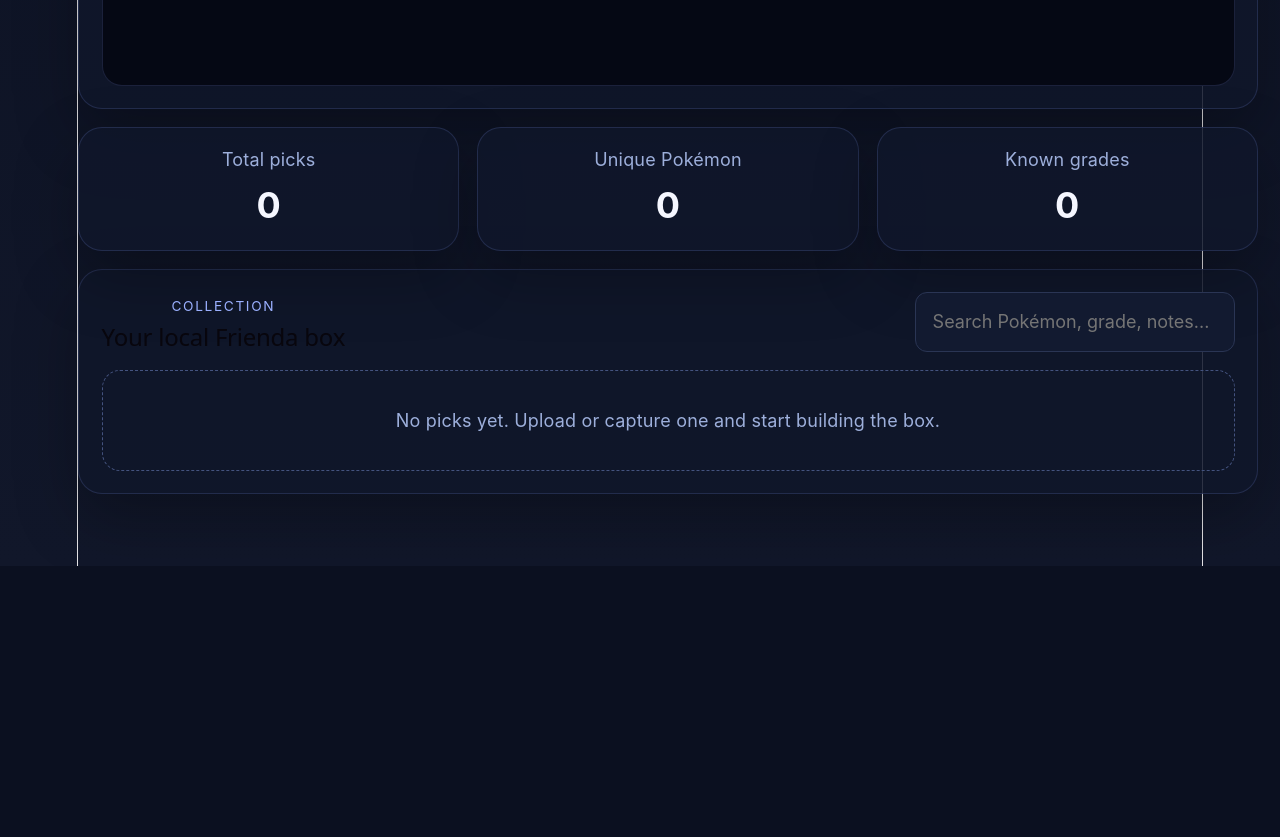
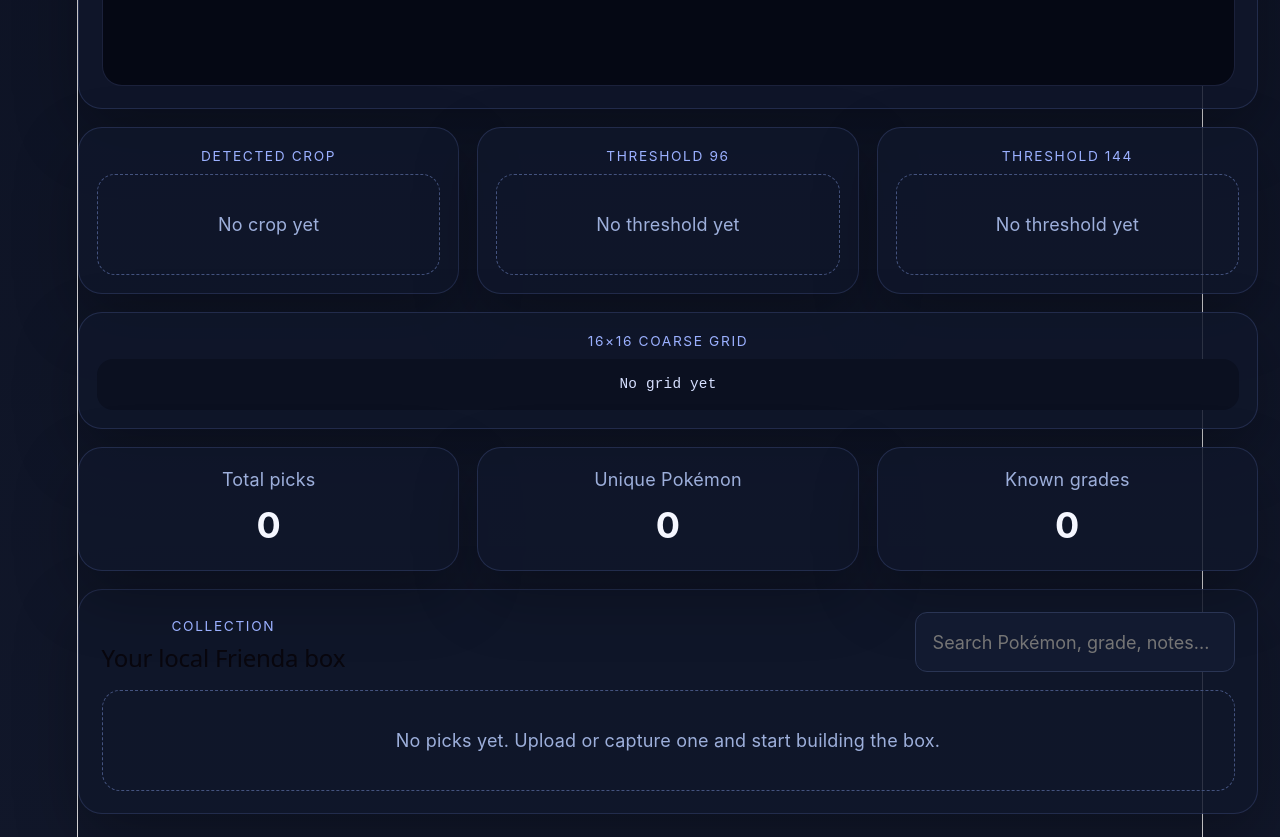
Before and after one commit to jlgrimes/pokemon-frienda-qr, a React (Vite) app in the folder app/: page / in a window 1280 px wide. Shown: the part 960-1797 px from the top of the page. Before the commit the page ends 1526 px from the top, so only its background shows below. Built offline with nearby package versions, Linux system fonts and the light colour scheme.

Commit message:
feat: add live debug panel for symbol analysis

```diff
--- a/app/src/App.css
+++ b/app/src/App.css
@@ -153,6 +153,43 @@ textarea {
   display: none;
 }
 
+.debug-grid {
+  display: grid;
+  grid-template-columns: repeat(3, minmax(0, 1fr));
+  gap: 1rem;
+  margin: 1rem 0;
+}
+
+.debug-card {
+  padding: 1rem;
+}
+
+.debug-card-wide {
+  grid-column: 1 / -1;
+}
+
+.debug-image {
+  width: 100%;
+  border-radius: 14px;
+  background: #0c1224;
+  border: 1px solid rgba(135, 154, 223, 0.18);
+}
+
+.pixelated {
+  image-rendering: pixelated;
+}
+
+.grid-text {
+  margin: 0;
+  padding: 1rem;
+  border-radius: 16px;
+  background: #0b1020;
+  overflow: auto;
+  color: #d7e0ff;
+  font-size: 0.8rem;
+  line-height: 1.1;
+}
+
 .stats-grid {
   display: grid;
   grid-template-columns: repeat(3, minmax(0, 1fr));
@@ -305,7 +342,8 @@ dl div {
     grid-template-columns: 1fr;
   }
 
-  .stats-grid {
+  .stats-grid,
+  .debug-grid {
     grid-template-columns: 1fr;
   }
 
--- a/app/src/App.tsx
+++ b/app/src/App.tsx
@@ -1,9 +1,10 @@
 import { useEffect, useMemo, useRef, useState } from 'react'
 import './App.css'
 import { deletePick, listPicks, savePick } from './db'
+import { buildGridText, buildThresholdPreview, extractRegionPreview } from './debug'
 import { buildEntry, createEmptyDraft, fileToDataUrl, guessPokemonName, summarizeCollection } from './lib'
 import { matchSignature } from './matcher'
-import { detectHighContrastRegion, drawOverlay, sampleFrame, tryDecode } from './scanner'
+import { detectHighContrastRegion, drawOverlay, findHighContrastRegion, sampleFrame, tryDecode } from './scanner'
 import type { PickEntry, ScanDraft } from './types'
 
 function App() {
@@ -14,6 +15,10 @@ function App() {
   const [query, setQuery] = useState('')
   const [scannerStatus, setScannerStatus] = useState('Camera idle')
   const [scannerMatch, setScannerMatch] = useState<string>('')
+  const [debugCrop, setDebugCrop] = useState('')
+  const [debugThresholdA, setDebugThresholdA] = useState('')
+  const [debugThresholdB, setDebugThresholdB] = useState('')
+  const [debugGrid, setDebugGrid] = useState('')
   const videoRef = useRef<HTMLVideoElement | null>(null)
   const captureCanvasRef = useRef<HTMLCanvasElement | null>(null)
   const overlayCanvasRef = useRef<HTMLCanvasElement | null>(null)
@@ -105,6 +110,15 @@ function App() {
     overlayCanvas.height = sampled.height
 
     const decoded = tryDecode(sampled.image)
+    const region = findHighContrastRegion(sampled.image)
+
+    if (region) {
+      setDebugCrop(extractRegionPreview(sampled.image, region))
+      setDebugThresholdA(buildThresholdPreview(sampled.image, region, 96))
+      setDebugThresholdB(buildThresholdPreview(sampled.image, region, 144))
+      setDebugGrid(buildGridText(sampled.image, region, 16))
+    }
+
     if (decoded) {
       drawOverlay(overlayCanvas, decoded.points)
       setScannerStatus(`Decoded text: ${decoded.text}`)
@@ -119,6 +133,10 @@ function App() {
       } else {
         setScannerStatus('Looking for the symbol…')
         setScannerMatch('')
+        setDebugCrop('')
+        setDebugThresholdA('')
+        setDebugThresholdB('')
+        setDebugGrid('')
       }
     }
 
@@ -154,9 +172,9 @@ function App() {
       <section className="hero card">
         <div>
           <p className="eyebrow">Frienda Home</p>
-          <h1>Scan your guys live.</h1>
+          <h1>Debug the symbol live.</h1>
           <p className="hero-copy">
-            Browser camera scanner with direct QR attempts first, then a fallback visual signature matcher for the weird Frienda symbol.
+            Real-time camera scanner plus a debug panel that shows the detected crop, thresholded views, and a coarse 16×16 bit grid.
           </p>
         </div>
         <label className="upload-box">
@@ -184,6 +202,25 @@ function App() {
           <canvas ref={overlayCanvasRef} className="scanner-overlay" />
           <canvas ref={captureCanvasRef} className="hidden-canvas" />
         </div>
+      </section>
+
+      <section className="debug-grid">
+        <article className="card debug-card">
+          <p className="eyebrow">Detected crop</p>
+          {debugCrop ? <img src={debugCrop} alt="Detected symbol crop" className="debug-image" /> : <div className="empty-state">No crop yet</div>}
+        </article>
+        <article className="card debug-card">
+          <p className="eyebrow">Threshold 96</p>
+          {debugThresholdA ? <img src={debugThresholdA} alt="Threshold preview 96" className="debug-image pixelated" /> : <div className="empty-state">No threshold yet</div>}
+        </article>
+        <article className="card debug-card">
+          <p className="eyebrow">Threshold 144</p>
+          {debugThresholdB ? <img src={debugThresholdB} alt="Threshold preview 144" className="debug-image pixelated" /> : <div className="empty-state">No threshold yet</div>}
+        </article>
+        <article className="card debug-card debug-card-wide">
+          <p className="eyebrow">16×16 coarse grid</p>
+          <pre className="grid-text">{debugGrid || 'No grid yet'}</pre>
+        </article>
       </section>
 
       <section className="stats-grid">
--- /dev/null
+++ b/app/src/debug.ts
@@ -0,0 +1,75 @@
+import type { RegionBox } from './scanner'
+
+export function extractRegionPreview(image: ImageData, box: RegionBox, scale = 2) {
+  const canvas = document.createElement('canvas')
+  canvas.width = box.size * scale
+  canvas.height = box.size * scale
+  const ctx = canvas.getContext('2d')
+  if (!ctx) return ''
+
+  const temp = document.createElement('canvas')
+  temp.width = image.width
+  temp.height = image.height
+  const tempCtx = temp.getContext('2d')
+  if (!tempCtx) return ''
+  tempCtx.putImageData(image, 0, 0)
+
+  ctx.imageSmoothingEnabled = false
+  ctx.drawImage(temp, box.left, box.top, box.size, box.size, 0, 0, canvas.width, canvas.height)
+  return canvas.toDataURL('image/png')
+}
+
+export function buildThresholdPreview(image: ImageData, box: RegionBox, threshold: number) {
+  const grid = sampleGrid(image, box, box.size)
+  const size = grid.length
+  const canvas = document.createElement('canvas')
+  canvas.width = size
+  canvas.height = size
+  const ctx = canvas.getContext('2d')
+  if (!ctx) return ''
+
+  const output = ctx.createImageData(size, size)
+  for (let y = 0; y < size; y++) {
+    for (let x = 0; x < size; x++) {
+      const dark = grid[y][x] < threshold
+      const px = (y * size + x) * 4
+      const value = dark ? 0 : 255
+      output.data[px] = value
+      output.data[px + 1] = value
+      output.data[px + 2] = value
+      output.data[px + 3] = 255
+    }
+  }
+  ctx.putImageData(output, 0, 0)
+  return canvas.toDataURL('image/png')
+}
+
+export function buildGridText(image: ImageData, box: RegionBox, gridSize = 16) {
+  const grid = sampleGrid(image, box, gridSize)
+  return grid.map((row) => row.map((value) => (value < 128 ? '1' : '0')).join('')).join('\n')
+}
+
+function sampleGrid(image: ImageData, box: RegionBox, gridSize: number) {
+  const rows: number[][] = []
+  for (let gy = 0; gy < gridSize; gy++) {
+    const row: number[] = []
+    for (let gx = 0; gx < gridSize; gx++) {
+      let sum = 0
+      let count = 0
+      const startX = Math.floor(box.left + (gx / gridSize) * box.size)
+      const endX = Math.floor(box.left + ((gx + 1) / gridSize) * box.size)
+      const startY = Math.floor(box.top + (gy / gridSize) * box.size)
+      const endY = Math.floor(box.top + ((gy + 1) / gridSize) * box.size)
+      for (let y = startY; y < endY; y++) {
+        for (let x = startX; x < endX; x++) {
+          const px = (y * image.width + x) * 4
+          sum += (image.data[px] + image.data[px + 1] + image.data[px + 2]) / 3
+          count += 1
+        }
+      }
+      row.push(sum / Math.max(count, 1))
+    }
+    rows.push(row)
+  }
+  return rows
+}
--- a/app/src/scanner.ts
+++ b/app/src/scanner.ts
@@ -5,6 +5,12 @@ export type ScanResult = {
   text?: string
   points?: Array<{ x: number; y: number }>
   signature?: string
+}
+
+export type RegionBox = {
+  left: number
+  top: number
+  size: number
 }
 
 export function sampleFrame(video: HTMLVideoElement, canvas: HTMLCanvasElement) {
@@ -42,6 +48,24 @@ export function tryDecode(image: ImageData): ScanResult | null {
 }
 
 export function detectHighContrastRegion(image: ImageData): ScanResult | null {
+  const box = findHighContrastRegion(image)
+  if (!box) return null
+
+  const signature = buildSignature(image, box.left, box.top, box.size)
+
+  return {
+    kind: 'detected',
+    points: [
+      { x: box.left, y: box.top },
+      { x: box.left + box.size, y: box.top },
+      { x: box.left + box.size, y: box.top + box.size },
+      { x: box.left, y: box.top + box.size },
+    ],
+    signature,
+  }
+}
+
+export function findHighContrastRegion(image: ImageData): RegionBox | null {
   const { width, height, data } = image
   const block = 8
   const blocksX = Math.floor(width / block)
@@ -74,18 +98,7 @@ export function detectHighContrastRegion(image: ImageData): ScanResult | null {
   const size = Math.min(220, width, height)
   const left = clamp(best.x - size / 2, 0, width - size)
   const top = clamp(best.y - size / 2, 0, height - size)
-  const signature = buildSignature(image, left, top, size)
-
-  return {
-    kind: 'detected',
-    points: [
-      { x: left, y: top },
-      { x: left + size, y: top },
-      { x: left + size, y: top + size },
-      { x: left, y: top + size },
-    ],
-    signature,
-  }
+  return { left, top, size }
 }
 
 function buildSignature(image: ImageData, left: number, top: number, size: number) {
```
Also changed, not shown: 1 other file (tests, documents, lock files or other folders).
